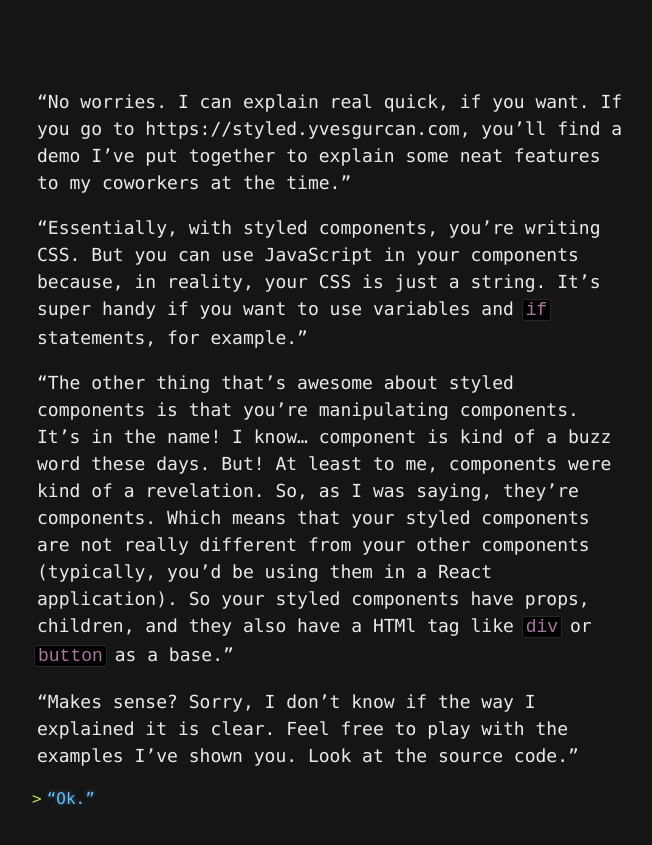
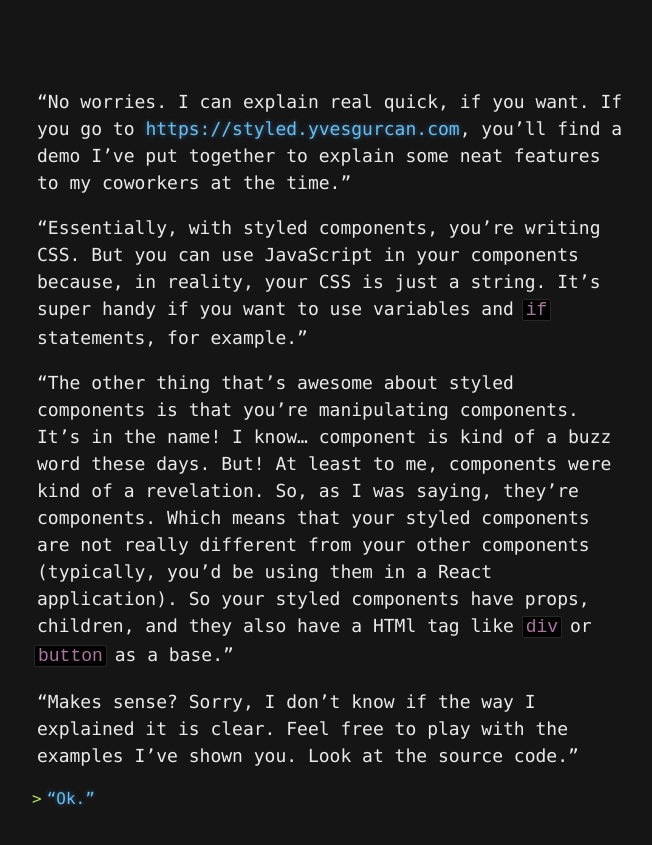
Before and after one commit to yvesgurcan/adventure, a Jekyll site: the page built from styled-no.md, in a window 1280 px wide. Shown: the top 845 px of the page, without its empty margins (308-960 px from the left). Built offline with Jekyll 4.4.1, drawn with Linux system fonts in a browser that asks for light colours; our own code applies the rules of GitHub Pages for plain Markdown files.

```diff
--- a/styled-no.md
+++ b/styled-no.md
@@ -1,5 +1,5 @@
 
-"No worries. I can explain real quick, if you want. If you go to https://styled.yvesgurcan.com, you'll find a demo I've put together to explain some neat features to my coworkers at the time."
+"No worries. I can explain real quick, if you want. If you go to <https://styled.yvesgurcan.com>, you'll find a demo I've put together to explain some neat features to my coworkers at the time."
 
 "Essentially, with styled components, you're writing CSS. But you can use JavaScript in your components because, in reality, your CSS is just a string. It's super handy if you want to use variables and `if` statements, for example."
 
```
